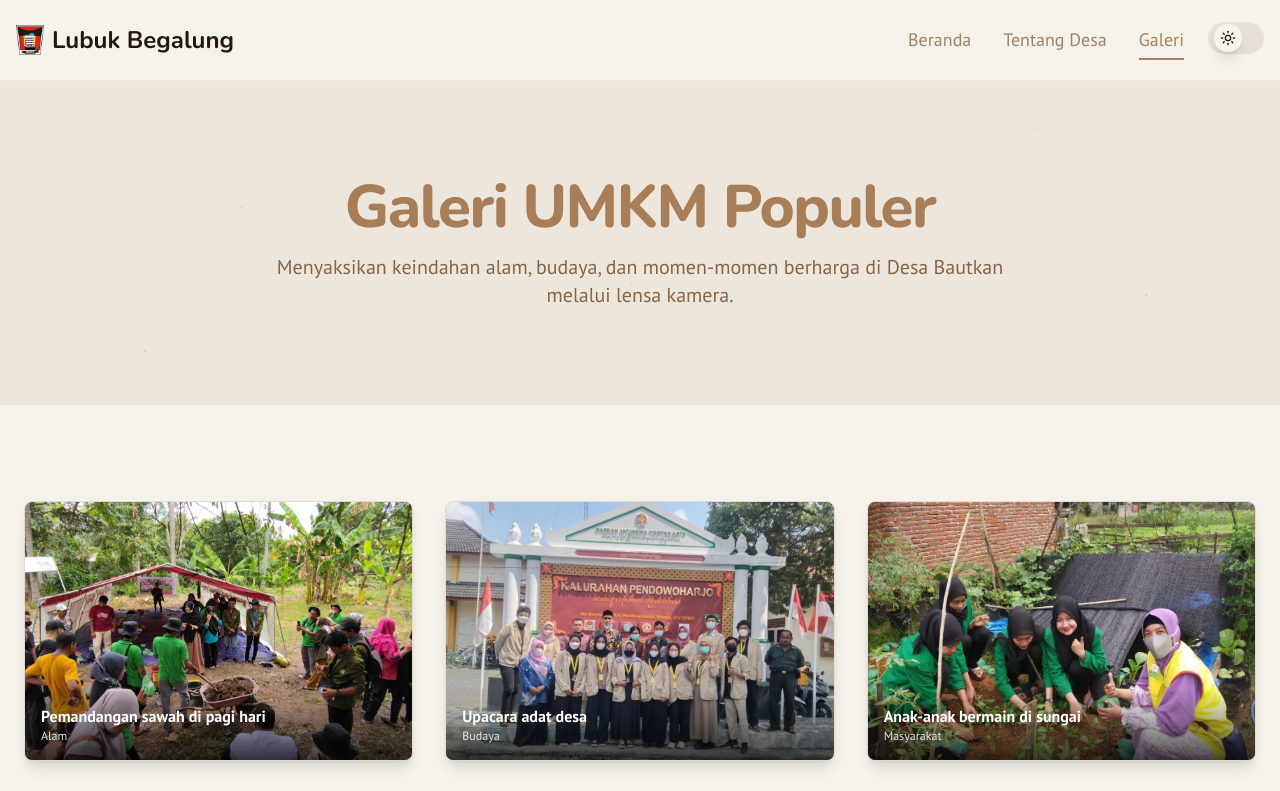
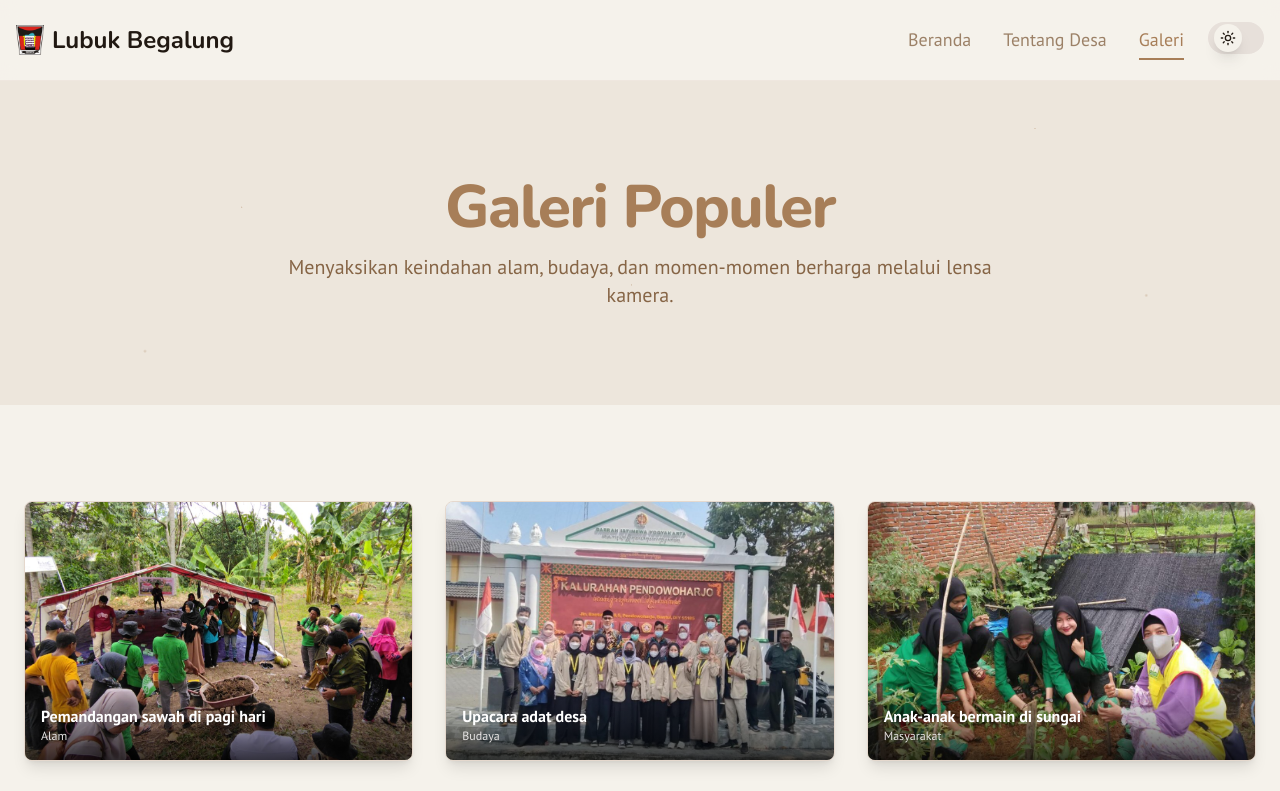
Before and after one commit to IngsR/Desa, a Next.js app: page /galeri in a window 1280 px wide. Shown: the top 791 px of the page. Built offline with nearby package versions, Linux system fonts and the light colour scheme.

Commit message:
update galeri

```diff
--- a/src/app/galeri/page.tsx
+++ b/src/app/galeri/page.tsx
@@ -65,11 +65,11 @@ export default function GaleriPage() {
                 <div className="container relative z-10 px-4 md:px-6">
                     <div className="flex flex-col items-center space-y-4 text-center">
                         <h1 className="text-4xl font-extrabold tracking-tight sm:text-5xl lg:text-6xl text-primary font-headline opacity-0 animate-fade-in-up">
-                            Galeri UMKM Populer
+                            Galeri Populer
                         </h1>
                         <p className="max-w-3xl mx-auto text-lg text-muted-foreground sm:text-xl opacity-0 animate-fade-in-up-staggered">
                             Menyaksikan keindahan alam, budaya, dan momen-momen
-                            berharga di Desa Bautkan melalui lensa kamera.
+                            berharga melalui lensa kamera.
                         </p>
                     </div>
                 </div>
```
